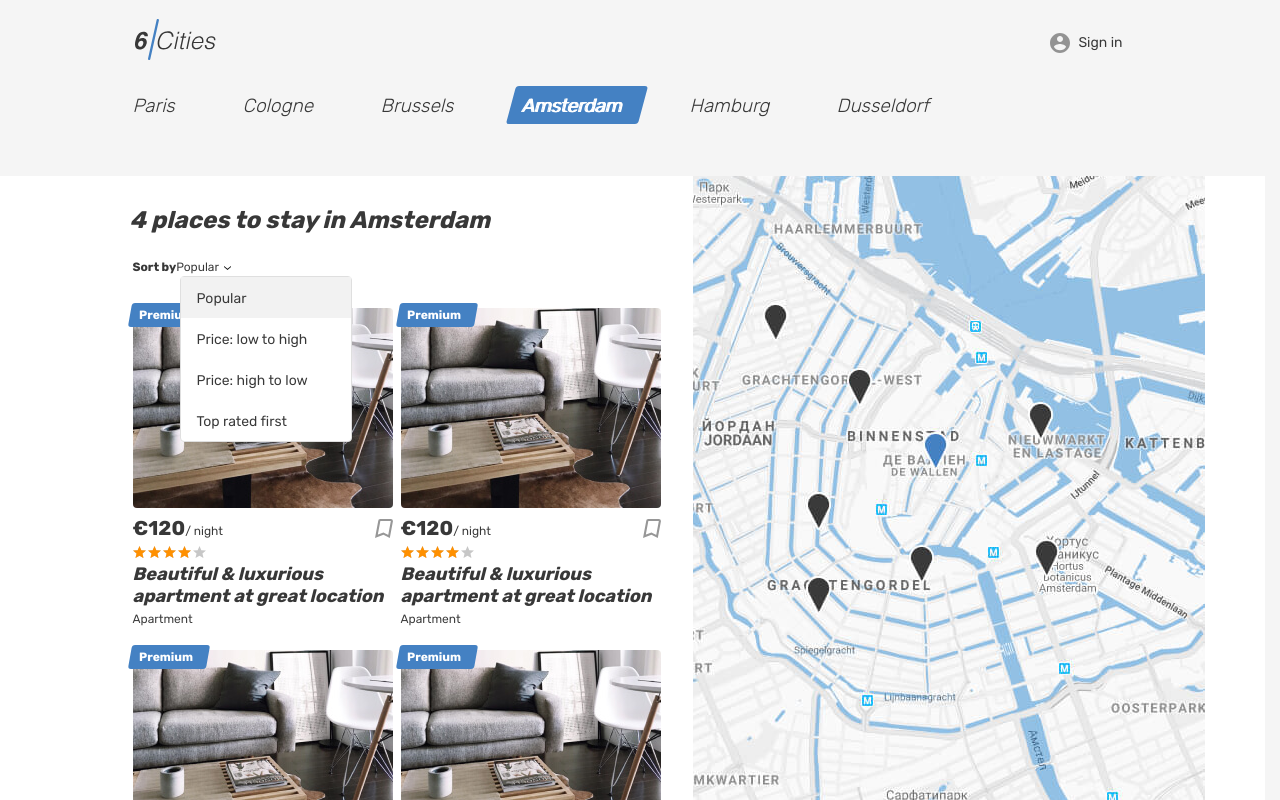
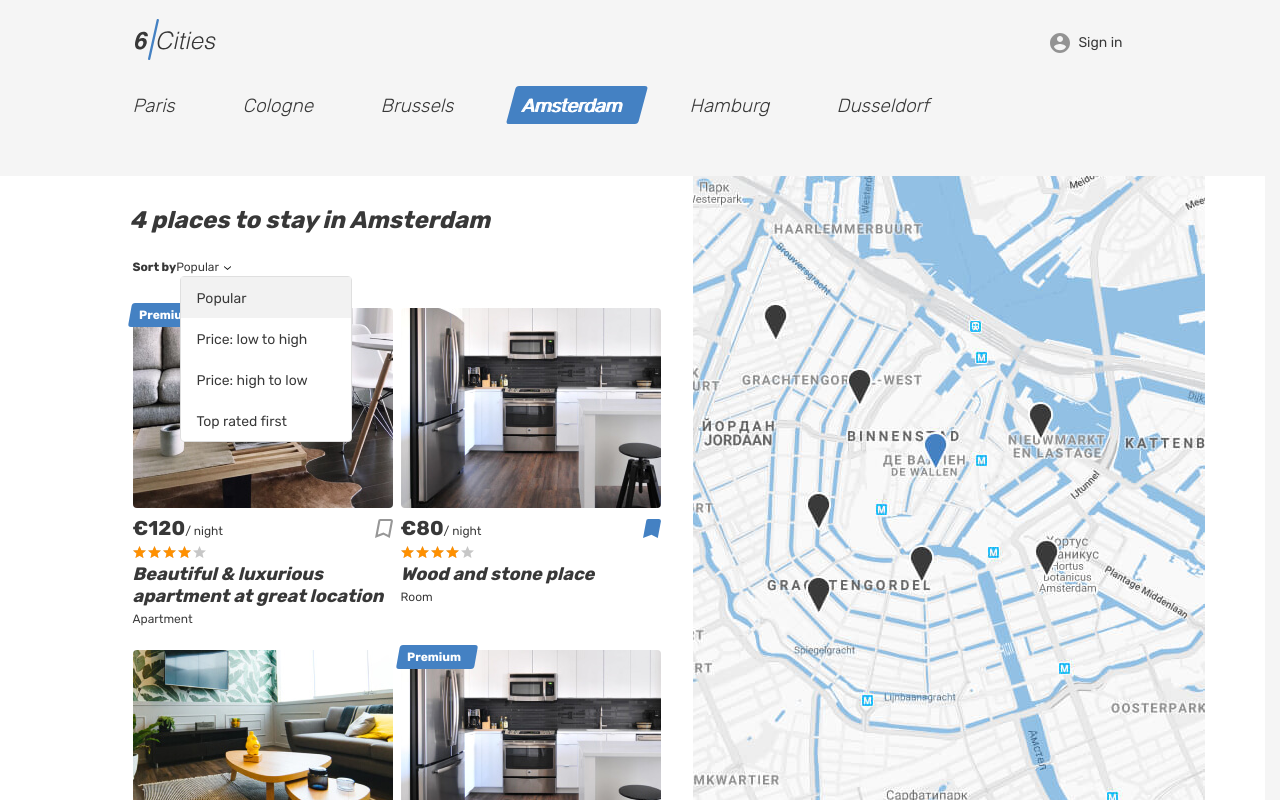
Before and after one commit to htmlacademy-univer-javascript-3/2501955-six-cities-7, a React (Vite) app: page / in a window 1280 px wide. Both pictures are taken after a click on the link "Amsterdam". Built offline with nearby package versions, Linux system fonts and the light colour scheme.

Commit message:
https://up.htmlacademy.ru/univer-js3/7/tasks/5

```diff
--- a/src/components/offer-card/offer-card.tsx
+++ b/src/components/offer-card/offer-card.tsx
@@ -1,39 +1,79 @@
-import type { ReactElement } from 'react';
+import classNames from 'classnames';
+import { type ReactElement, useState } from 'react';
+import { Link } from 'react-router-dom';
+import { AppRoute } from '../../enums/app-route';
+import type { OfferPreview } from '../../types/offer-preview';
 
-function OfferCard(): ReactElement {
+type OfferCardProps = Omit<OfferPreview, 'city' | 'location'>;
+
+const HOUSING_TYPE_TEXT: Record<OfferPreview['housingType'], string> = {
+  apartment: 'Apartment',
+  hotel: 'Hotel',
+  house: 'House',
+  room: 'Room'
+};
+
+function OfferCard({
+  id,
+  title,
+  housingType,
+  price,
+  isFavorite,
+  isPremium,
+  rating,
+  previewImage
+}: OfferCardProps): ReactElement {
+  const [inBookmarks, setInBookmarks] = useState(isFavorite);
+
   return (
     <article className="cities__card place-card">
-      <div className="place-card__mark">
-        <span>Premium</span>
-      </div>
+      {isPremium && (
+        <div className="place-card__mark">
+          <span>Premium</span>
+        </div>
+      )}
       <div className="cities__image-wrapper place-card__image-wrapper">
-        <a href="#">
-          <img className="place-card__image" src="img/apartment-01.jpg" width="260" height="200" alt="Place image" />
-        </a>
+        <Link to={`${AppRoute.Offer}/${id}`}>
+          <img
+            className="place-card__image"
+            src={previewImage}
+            width="260"
+            height="200"
+            alt="Place image"
+          />
+        </Link>
       </div>
       <div className="place-card__info">
         <div className="place-card__price-wrapper">
           <div className="place-card__price">
-            <b className="place-card__price-value">&euro;120</b>
+            <b className="place-card__price-value">&euro;{price}</b>
             <span className="place-card__price-text">&#47;&nbsp;night</span>
           </div>
-          <button className="place-card__bookmark-button button" type="button">
+          <button
+            className={classNames('place-card__bookmark-button', 'button', {
+              'place-card__bookmark-button--active': inBookmarks
+            })}
+            type="button"
+            onClick={() => setInBookmarks((prevInBookmarks) => !prevInBookmarks)}
+          >
             <svg className="place-card__bookmark-icon" width="18" height="19">
-              <use xlinkHref="#icon-bookmark"></use>
+              <use xlinkHref="#icon-bookmark" />
             </svg>
-            <span className="visually-hidden">To bookmarks</span>
+            <span className="visually-hidden">
+              {inBookmarks ? 'In bookmarks' : 'To bookmarks'}
+            </span>
           </button>
         </div>
         <div className="place-card__rating rating">
           <div className="place-card__stars rating__stars">
-            <span style={{ width: '80%' }}></span>
+            <span style={{ width: `${Math.round(rating) * 20}%` }} />
             <span className="visually-hidden">Rating</span>
           </div>
         </div>
         <h2 className="place-card__name">
-          <a href="#">Beautiful &amp; luxurious apartment at great location</a>
+          <Link to={`${AppRoute.Offer}/${id}`}>{title}</Link>
         </h2>
-        <p className="place-card__type">Apartment</p>
+        <p className="place-card__type">{HOUSING_TYPE_TEXT[housingType]}</p>
       </div>
     </article>
   );
--- a/src/mocks/offer-previews.ts
+++ b/src/mocks/offer-previews.ts
@@ -23,7 +23,7 @@ export const OFFER_PREVIEWS: OfferPreview[] = [
     isFavorite: false,
     isPremium: true,
     rating: 4,
-    previewImage: 'apartment-01.jpg',
+    previewImage: 'img/apartment-01.jpg',
   },
   {
     id: '2',
@@ -43,10 +43,10 @@ export const OFFER_PREVIEWS: OfferPreview[] = [
       longitude: 4.673877537499948,
       zoom: 8,
     },
-    isFavorite: false,
+    isFavorite: true,
     isPremium: false,
     rating: 4,
-    previewImage: 'apartment-03.jpg',
+    previewImage: 'img/apartment-03.jpg',
   },
   {
     id: '3',
@@ -69,7 +69,7 @@ export const OFFER_PREVIEWS: OfferPreview[] = [
     isFavorite: false,
     isPremium: false,
     rating: 4,
-    previewImage: 'apartment-02.jpg',
+    previewImage: 'img/apartment-02.jpg',
   },
   {
     id: '4',
@@ -92,6 +92,6 @@ export const OFFER_PREVIEWS: OfferPreview[] = [
     isFavorite: false,
     isPremium: true,
     rating: 5,
-    previewImage: 'apartment-03.jpg',
+    previewImage: 'img/apartment-03.jpg',
   },
 ];
--- a/src/pages/main-page/main-page.tsx
+++ b/src/pages/main-page/main-page.tsx
@@ -79,7 +79,10 @@ function MainPage({ offers }: MainPageProps): ReactElement {
                 </form>
                 <div className="cities__places-list places__list tabs__content">
                   {activeTabOffers.map((offer) => (
-                    <OfferCard key={offer.id} />
+                    <OfferCard
+                      key={offer.id}
+                      {...offer}
+                    />
                   ))}
                 </div>
               </section>
```
